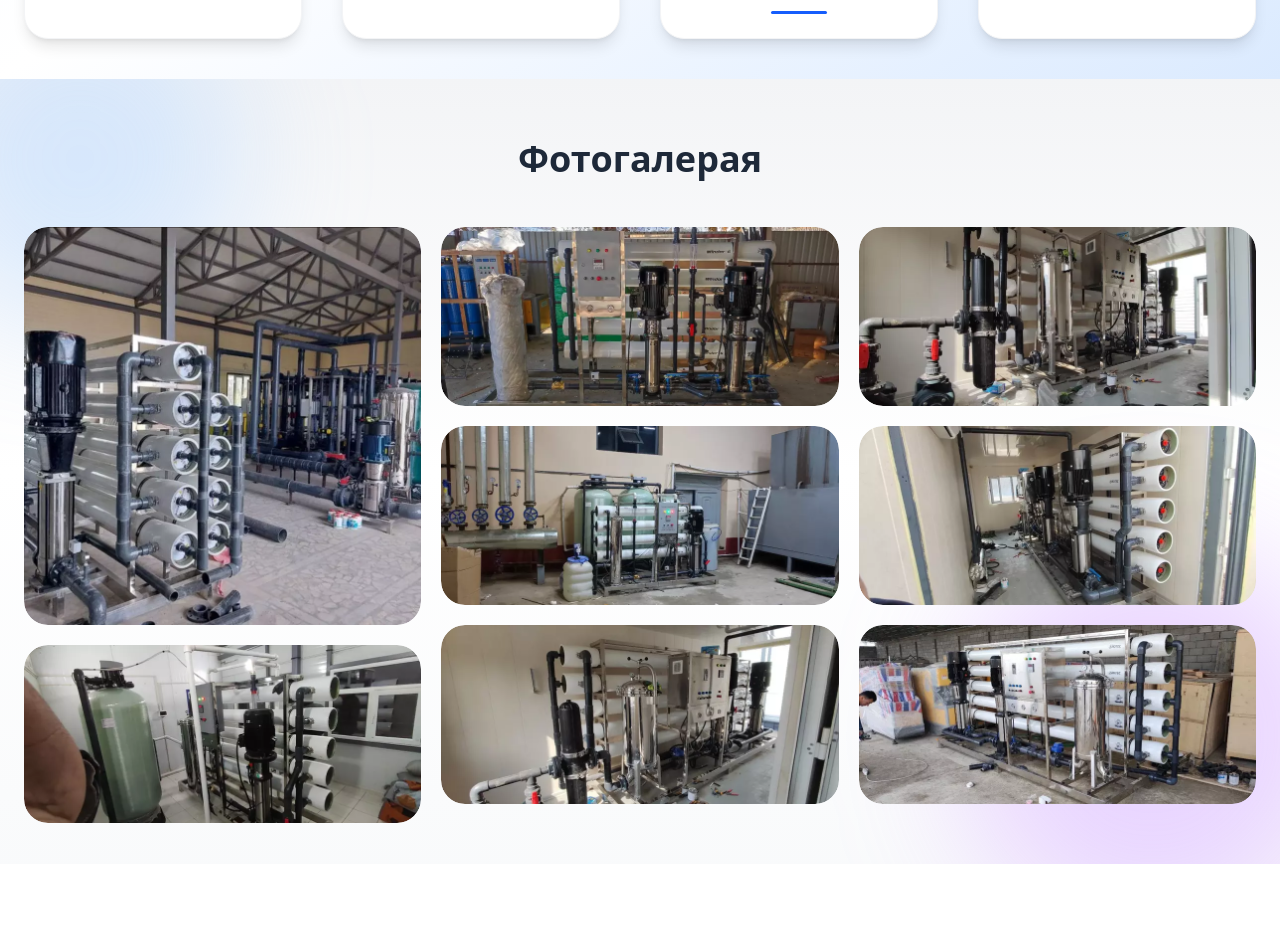
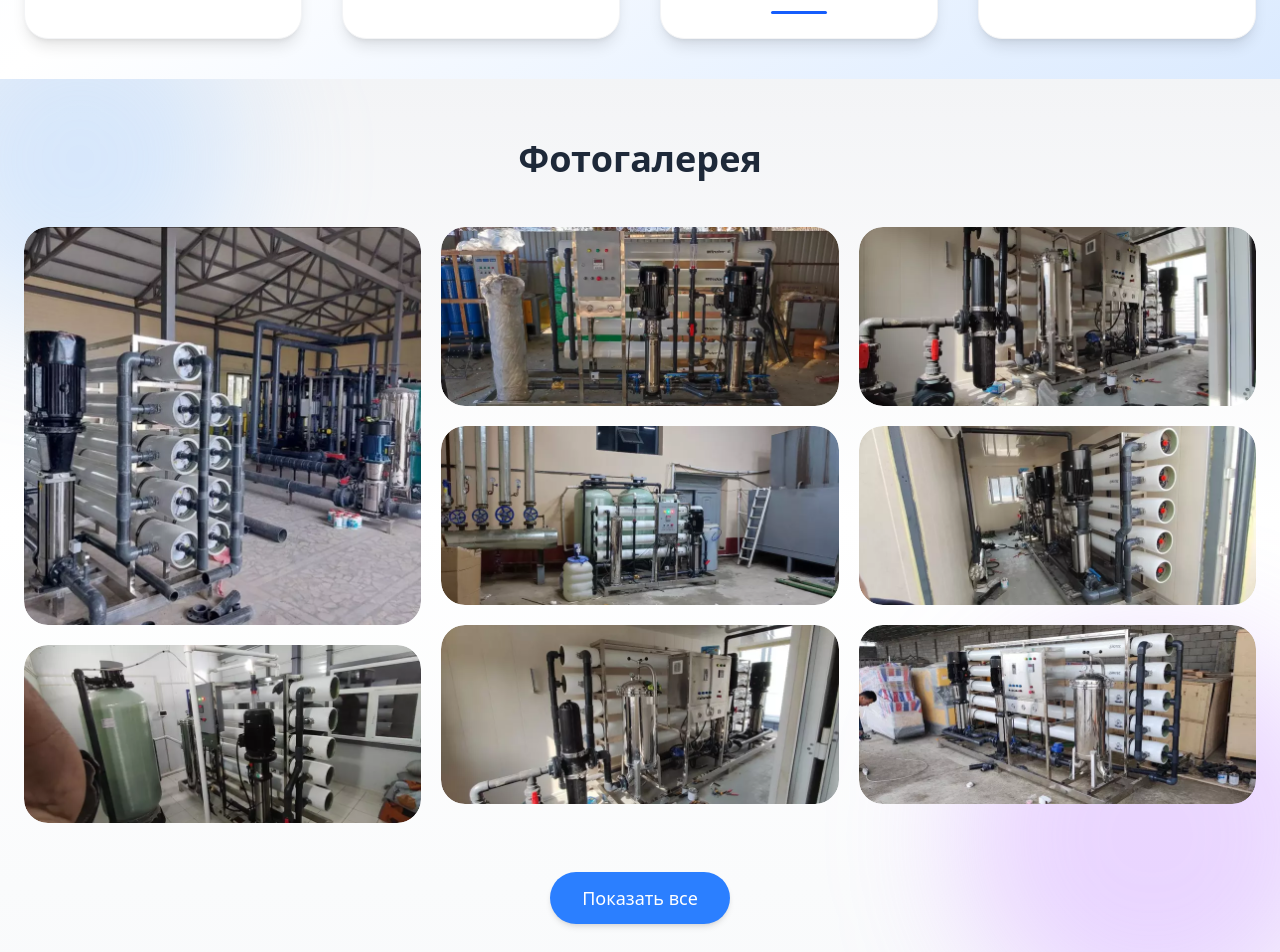
Before and after one commit to SayyeedDeveloper/atlant-frontend, a Next.js app: page / in a window 1280 px wide. Shown: the part 1980-2932 px from the top of the page. Before the commit the page ends 2844 px from the top, so only its background shows below. Built offline with nearby package versions, Linux system fonts and the light colour scheme.

Commit message:
Gallery setup

```diff
--- a/app/components/Gallery.tsx
+++ b/app/components/Gallery.tsx
@@ -18,19 +18,22 @@ const Gallery = () => {
 
   return (
     <section className="relative bg-gradient-to-b from-gray-100 via-white to-gray-50 py-10 overflow-hidden">
+      {/* Orqa fon bezaklari */}
       <div className="absolute top-0 left-0 w-80 h-80 bg-blue-300/30 rounded-full blur-3xl -translate-x-20 -translate-y-20"></div>
       <div className="absolute bottom-0 right-0 w-96 h-96 bg-purple-400/30 rounded-full blur-3xl translate-x-16 translate-y-16"></div>
 
       <div className="max-w-7xl mx-auto px-6 relative z-10">
+        {/* Sarlavha */}
         <motion.h2
           initial={{ opacity: 0, y: 30 }}
           whileInView={{ opacity: 1, y: 0 }}
           transition={{ duration: 0.8 }}
           className="text-5xl sm:text-6xl font-extrabold text-center mb-12 text-gray-800"
         >
-          <span className="text-black-100 text-4xl ">Фотогалерая</span>
+          <span className="text-black-100 text-4xl">Фотогалерея</span>
         </motion.h2>
 
+        {/* Rasmlar */}
         <div className="columns-1 sm:columns-2 lg:columns-3 gap-5 space-y-5">
           {images.map((src, i) => (
             <motion.div
@@ -50,8 +53,21 @@ const Gallery = () => {
             </motion.div>
           ))}
         </div>
+
+        {/* Tugma */}
+        <div className="flex justify-center mt-12">
+          <motion.button
+            whileHover={{ scale: 1.08 }}
+            whileTap={{ scale: 0.97 }}
+            transition={{ type: "spring", stiffness: 300 }}
+            className="bg-blue-500 hover:bg-blue-600 text-white font-medium px-8 py-3 rounded-full shadow-md hover:shadow-lg text-lg"
+          >
+            Показать все
+          </motion.button>
+        </div>
       </div>
 
+      {/* To‘liq rasm ochilishi */}
       {selected && (
         <motion.div
           initial={{ opacity: 0 }}
```
